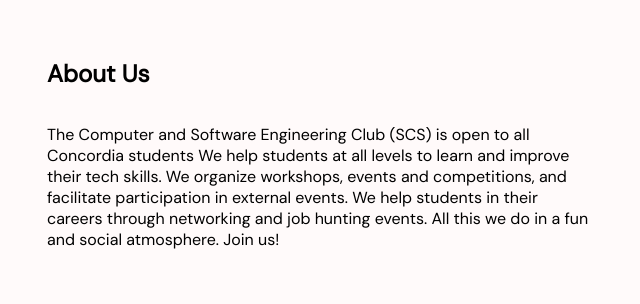
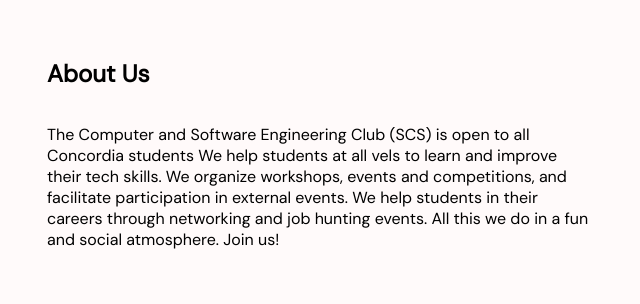
Before and after one commit to SCS-Concordia/SCS-Website-outdated-, a plain HTML site: page index.html in a window 1280 px wide. Shown: the part 768-1072 px from the top of the page, 593-1233 px from the left. Drawn offline with Linux system fonts and the light colour scheme.

Commit message:
Test push

```diff
--- a/index.html
+++ b/index.html
@@ -51,7 +51,7 @@
             <h2>About Us</h2>
             <p>
               The Computer  and Software Engineering Club (SCS) is open
-              to all Concordia students We help students at all levels to learn
+              to all Concordia students We help students at all vels to learn
               and improve their tech skills. We organize workshops, events and
               competitions, and facilitate participation in external events. We
               help students in their careers through networking and job hunting
```
